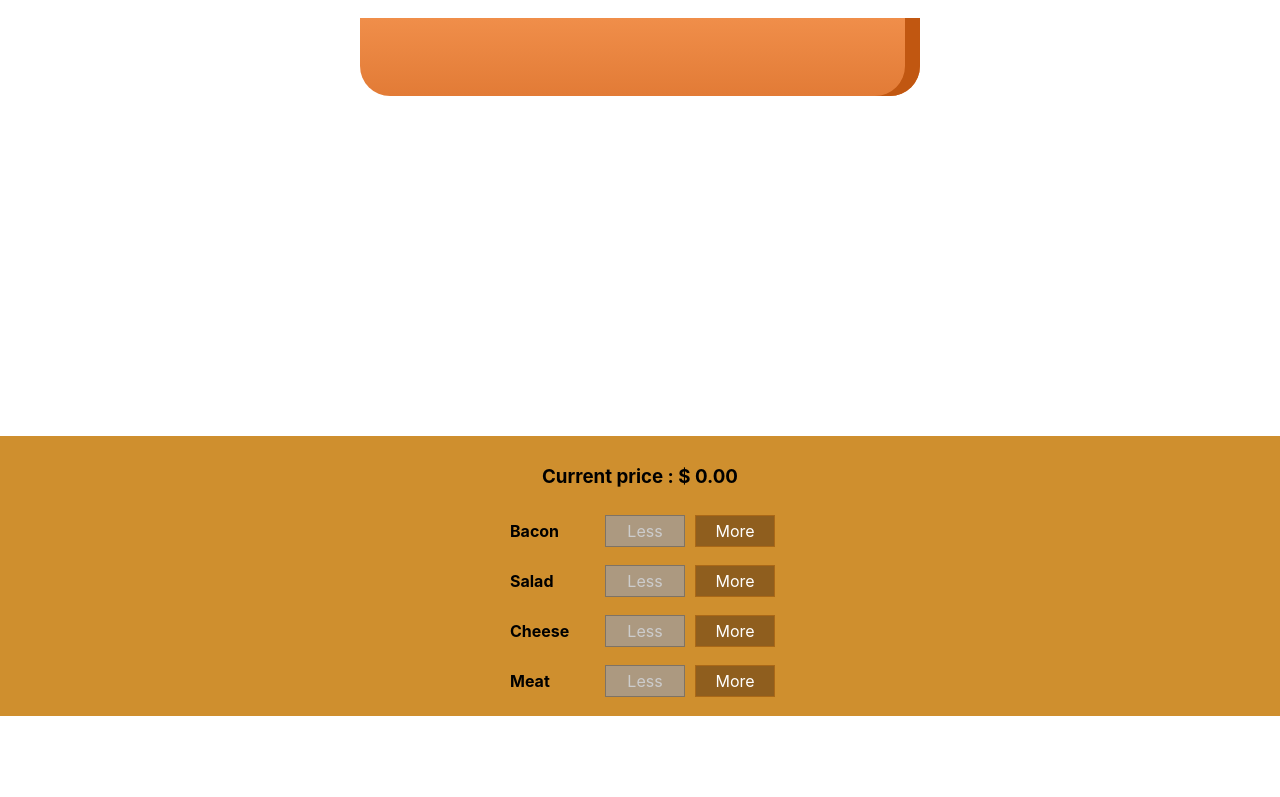
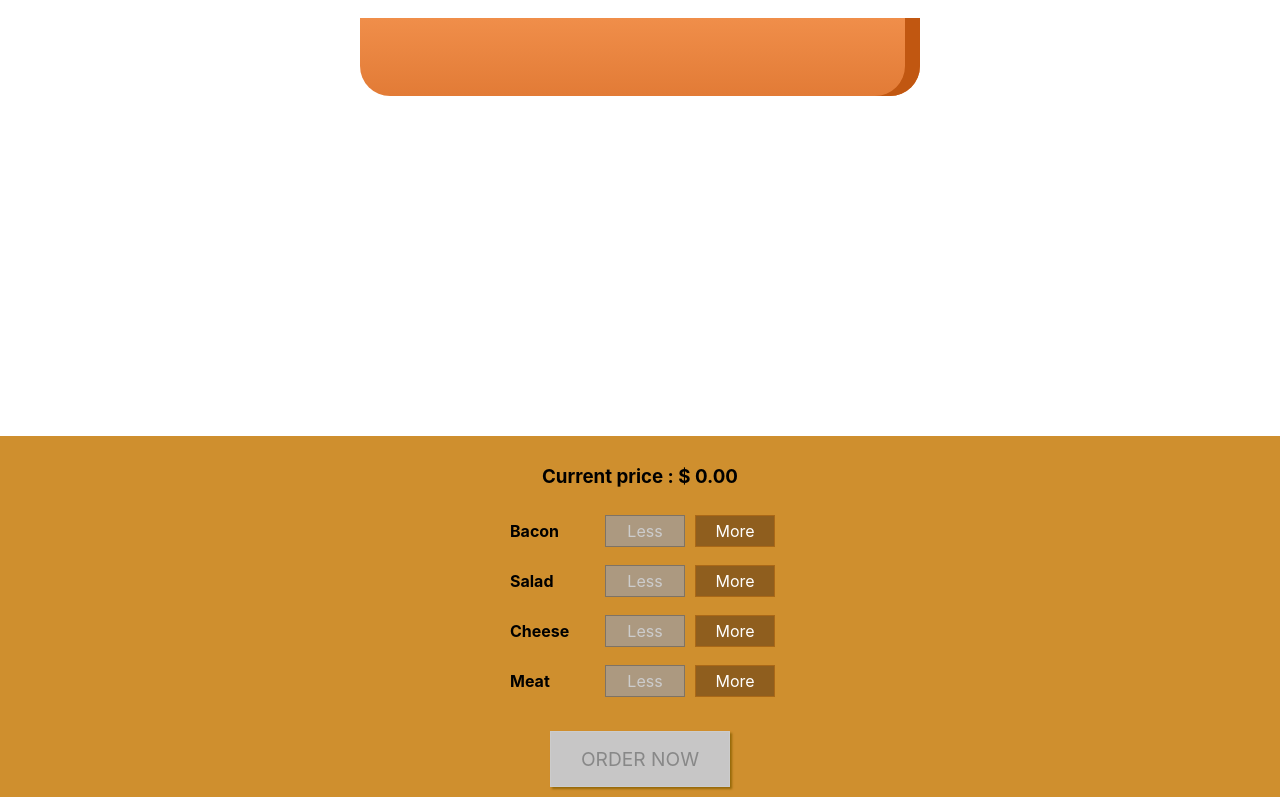
Before and after one commit to Bergario/React-App-Burger-Builder, a React (Create React App) app: page / in a window 1280 px wide. Shown: the part 200-997 px from the top of the page. Before the commit the page ends 916 px from the top, so only its background shows below. Built offline with nearby package versions, Linux system fonts and the light colour scheme.

Commit message:
Adding the Order button

```diff
--- a/src/components/Burger/BuildControls/BuildControl/BuildControl.module.css
+++ b/src/components/Burger/BuildControls/BuildControl/BuildControl.module.css
@@ -26,7 +26,7 @@
 .BuildControl button:hover:disabled {
     background-color: #AC9980;
     color: #ccc;
-    cursor: not-allowed;
+    /* cursor: ; */
 }
 
 .Label {
--- a/src/components/Burger/BuildControls/BuildControls.js
+++ b/src/components/Burger/BuildControls/BuildControls.js
@@ -10,6 +10,8 @@
 ];
 
 const BuildControls = (props) => {
+  console.log(props.purchasable);
+
   return (
     <div className={classes.BuildControls}>
       <h3>
@@ -26,6 +28,9 @@
           />
         );
       })}
+      <button className={classes.OrderButton} disabled={props.purchasable}>
+        ORDER NOW
+      </button>
     </div>
   );
 };
--- a/src/components/Burger/BuildControls/BuildControls.module.css
+++ b/src/components/Burger/BuildControls/BuildControls.module.css
@@ -8,3 +8,50 @@
     align-items: center;
     box-shadow: 0 2px 1px #ccc;
 }
+.OrderButton {
+    background-color: #DAD735;
+    outline: none;
+    cursor: pointer;
+    border: 1px solid #966909;
+    color: #966909;
+    font-family: inherit;
+    font-size: 1.2em;
+    padding: 15px 30px;
+    box-shadow: 2px 2px 2px #966909;
+    margin-top: 25px;
+}
+
+.OrderButton:hover,
+.OrderButton:active {
+    background-color: #A0DB41;
+    border: 1px solid #966909;
+    color: #966909;
+}
+
+.OrderButton:disabled {
+    background-color: #C7C6C6;
+    border: 1px solid #ccc;
+    color: #888888;
+}
+
+.OrderButton:hover:disabled{
+    cursor: default;
+}
+
+.OrderButton:not(:disabled) {
+    animation: enable 0.3s linear;
+}
+
+@keyframes enable {
+    0% {
+        transform: scale(1);
+    }
+
+    60% {
+        transform: scale(1.1);
+    }
+
+    100% {
+        transform: scale(1);
+    }
+}
--- a/src/containers/BurgerBuilder/BurgerBuilder.js
+++ b/src/containers/BurgerBuilder/BurgerBuilder.js
@@ -24,6 +24,7 @@
       Bacon: 0,
     },
     totalPrice: 0,
+    purchasable: true,
   };
 
   addIngredientHandler = (type) => {
@@ -40,6 +41,7 @@
     const newPrice = Math.round(price * 100) / 100;
 
     this.setState({ ingredients: updateIngredients, totalPrice: newPrice });
+    this.updatePurchaseState(updateIngredients);
   };
 
   removeIngredientHandler = (type) => {
@@ -58,6 +60,19 @@
 
       this.setState({ ingredients: updateIngredients, totalPrice: newPrice });
     }
+    this.updatePurchaseState(updateIngredients);
+  };
+
+  updatePurchaseState = (ingredients) => {
+    const sum = Object.keys(ingredients)
+      .map((igKey) => {
+        return ingredients[igKey];
+      })
+      .reduce((num, el) => {
+        return num + el;
+      }, 0);
+
+    this.setState({ purchasable: sum <= 0 }); //to be false
   };
 
   render() {
@@ -74,6 +89,7 @@
           ingredientsAdded={this.addIngredientHandler}
           ingredientsRemove={this.removeIngredientHandler}
           price={this.state.totalPrice}
+          purchasable={this.state.purchasable}
           disabled={disableInfo}
         />
       </Auxiliary>
```
